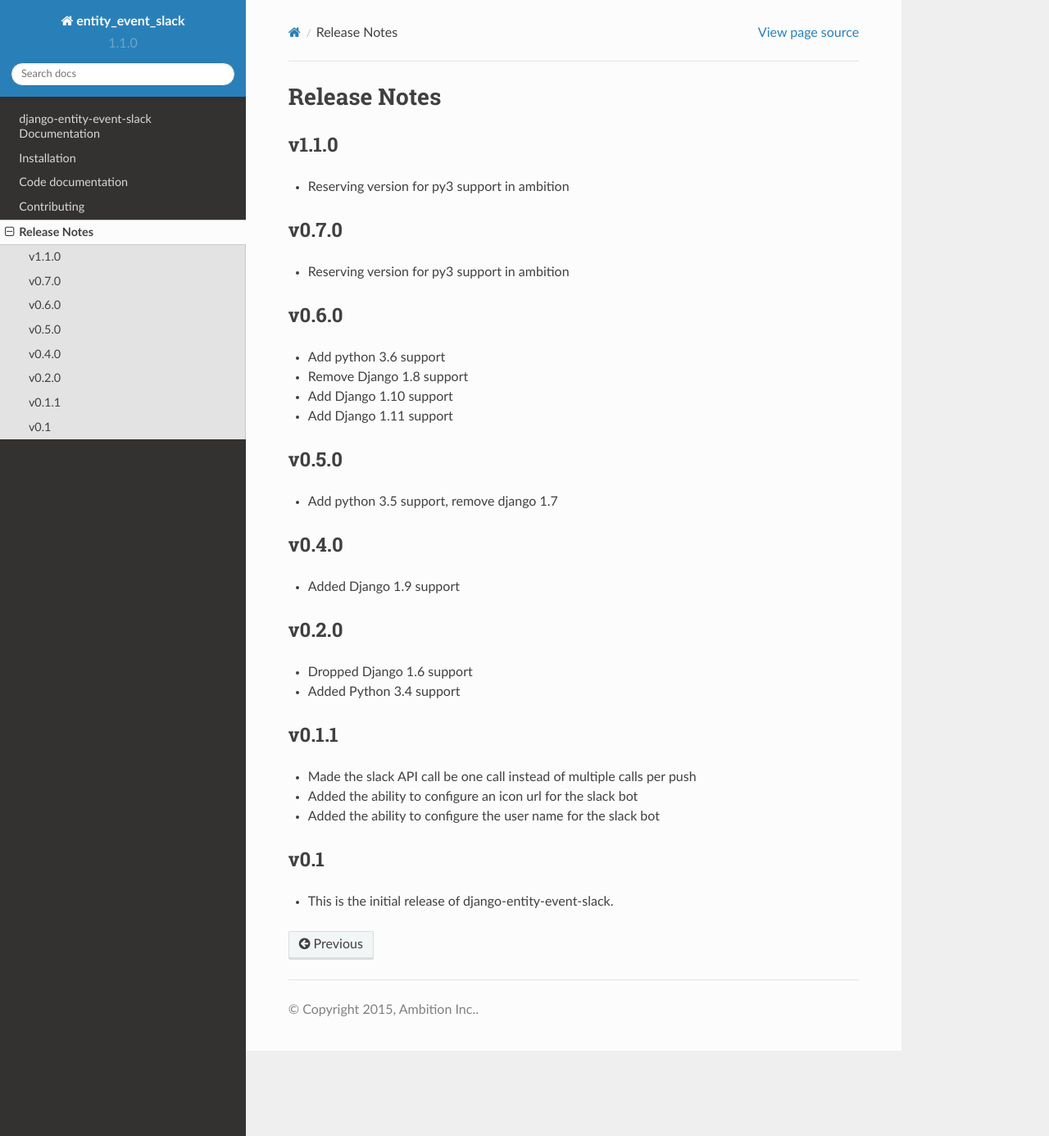
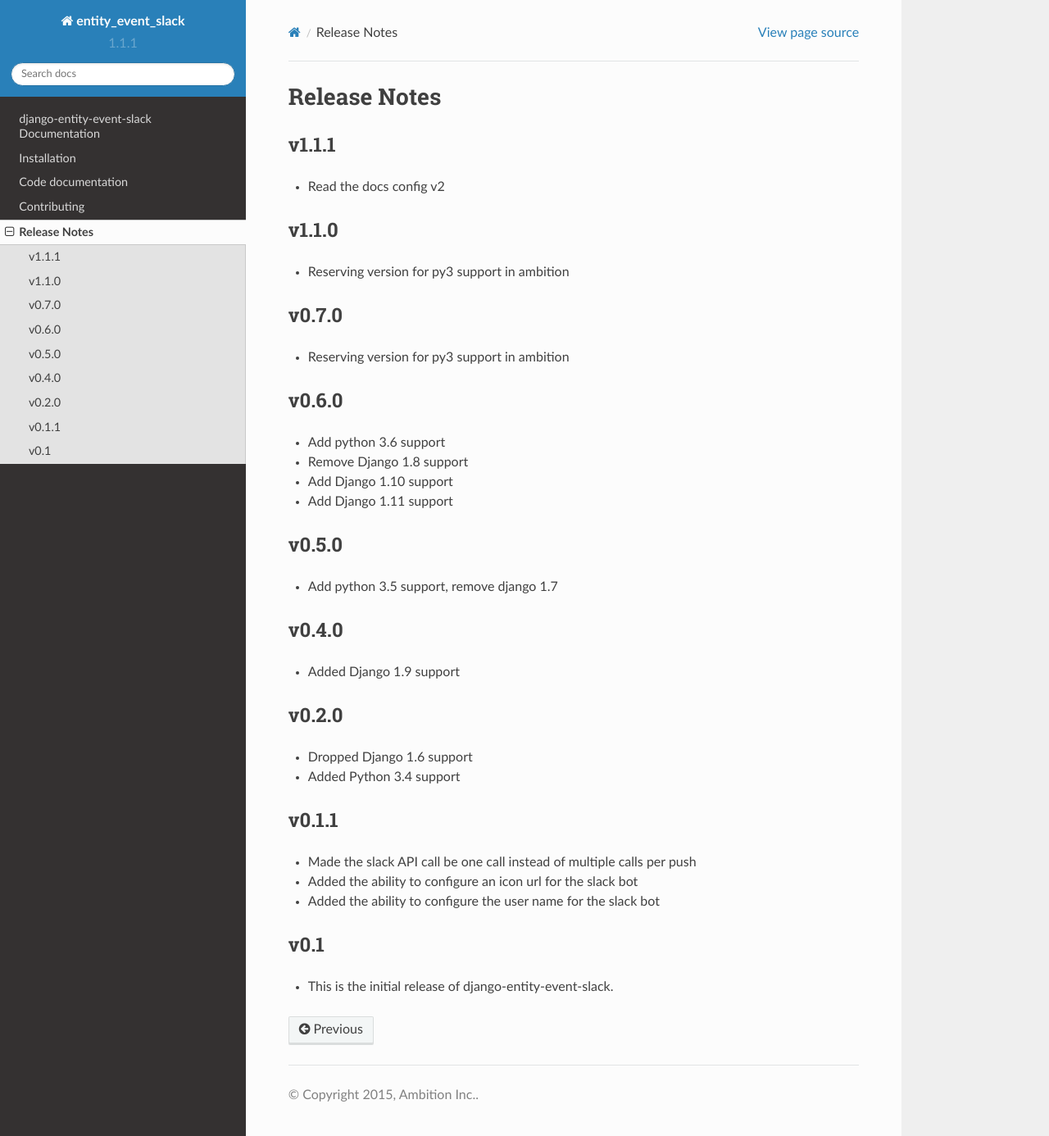
Before and after one commit to ambitioninc/django-entity-event-slack, a Sphinx documentation site: the page built from docs/release_notes.rst, in a window 1280 px wide and 1386 px high. Shown: the whole window at 82% size. Built offline with Sphinx 7.4.7 and the Read the Docs theme 2.0.0, drawn with Linux system fonts in a browser that asks for light colours.

Commit message:
read the docs config v2

```diff
--- a/docs/release_notes.rst
+++ b/docs/release_notes.rst
@@ -1,5 +1,9 @@
 Release Notes
 =============
+
+v1.1.1
+------
+* Read the docs config v2
 
 v1.1.0
 ------
--- a/entity_event_slack/version.py
+++ b/entity_event_slack/version.py
@@ -1 +1 @@
-__version__ = '1.1.0'
+__version__ = '1.1.1'
```
Also changed, not shown: .readthedocs.yaml (added).
